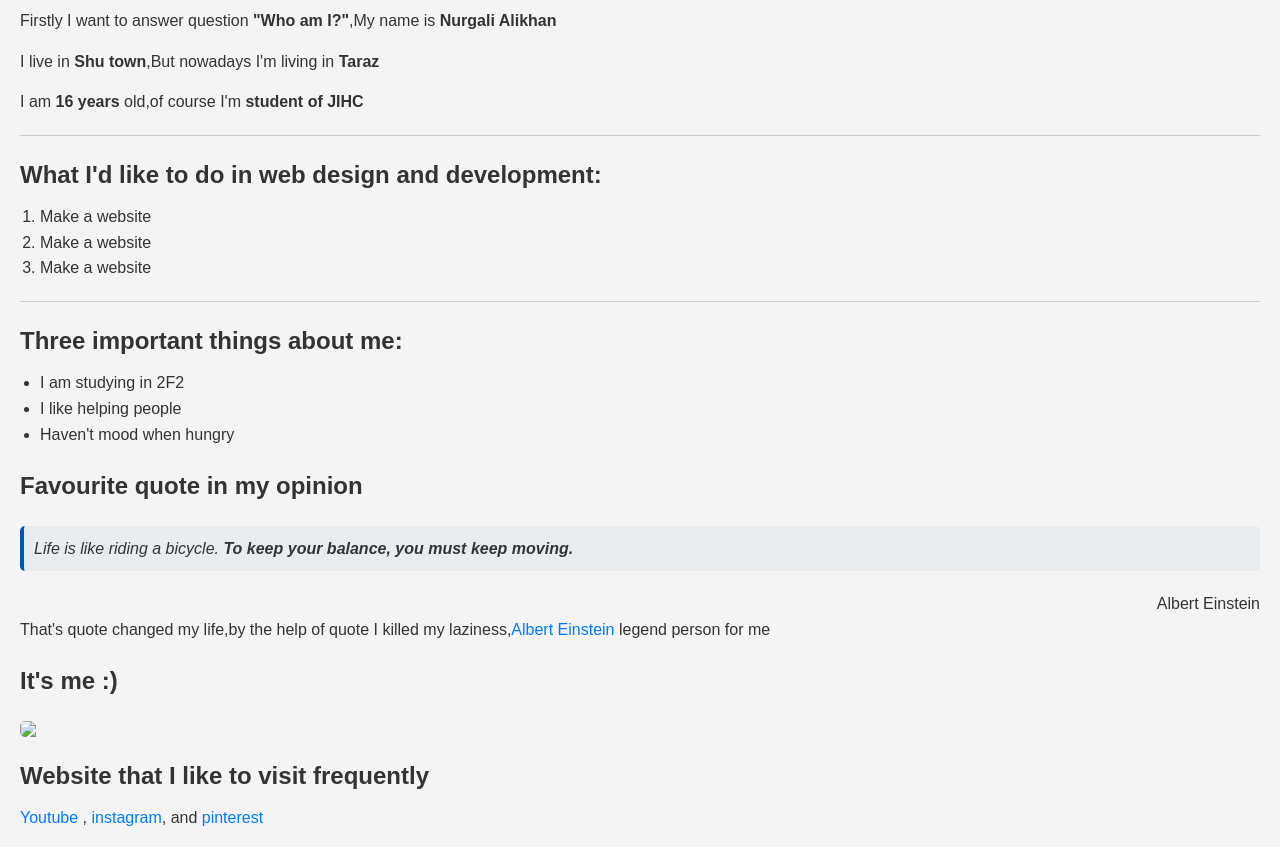
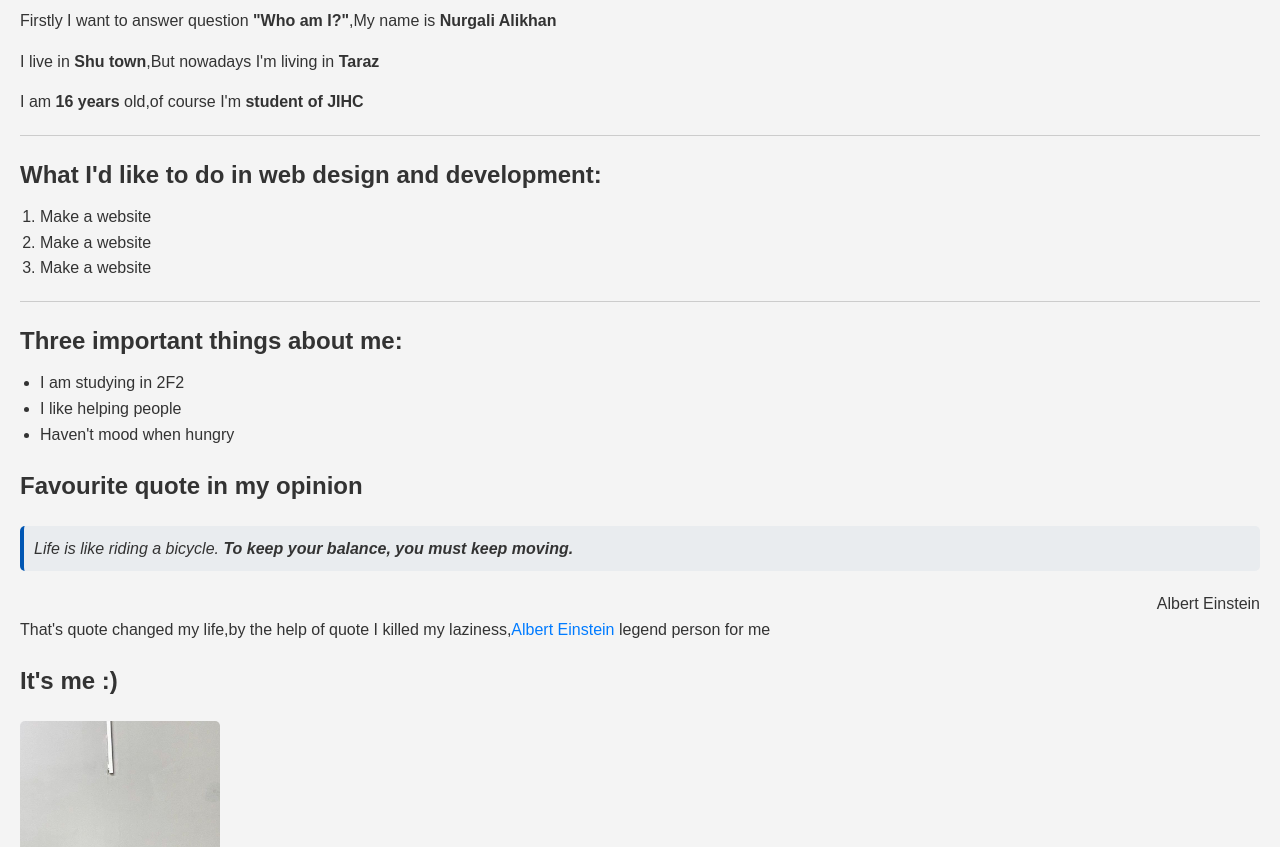
Before and after one commit to AlikhanBey/Project-first, a plain HTML site: page alskc.html in a window 1280 px wide. Shown: the part 96-943 px from the top of the page. Drawn offline with Linux system fonts and the light colour scheme.

Commit message:
Update alskc.html

```diff
--- a/alskc.html
+++ b/alskc.html
@@ -30,7 +30,7 @@
 <cite>Albert Einstein</cite>
 <p>That's quote changed my life,by the help of quote I killed my laziness,<a href="https://www.alberteinstein.com/ ">Albert Einstein </a>legend person for me</p>
 <h3>It's me :)</h3>
-<img src="images/photo_2024-09-04_16-28-23.jpg" width="200px">
+<img src="/photo_2024-09-04_16-28-23.jpg" width="200px">
 <h3>Website that I like to visit frequently</h3>
 <p><a href="youtube.com">Youtube </a>, <a href="https://yandex.kz/search/?text=instagram&clid=2411726&lr=10308">instagram</a>, and <a href="https://ru.pinterest.com/">pinterest</a></p>
 <p><a href="hobby.html">What about my favourite hobbies?</a></p>
```
